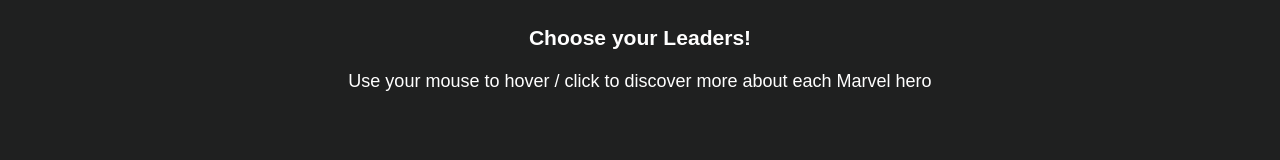
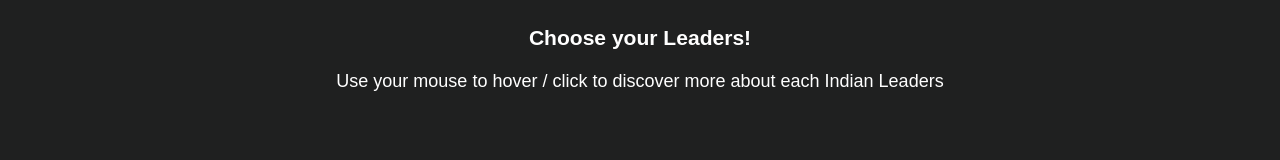
Before and after one commit to KP294/patel_kavit_Character-build, a plain HTML site: page index.html in a window 1280 px wide. Shown: the part 425-585 px from the top of the page. Drawn offline with Linux system fonts and the light colour scheme.

Commit message:
updates in index.html

```diff
--- a/index.html
+++ b/index.html
@@ -59,7 +59,7 @@
 
 <section id="instructions">
 <h3>Choose your Leaders!</h3>
-<p>Use your mouse to hover / click to discover more about each Marvel hero</p>
+<p>Use your mouse to hover / click to discover more about each Indian Leaders</p>
 </section>
 </main>
 
```
